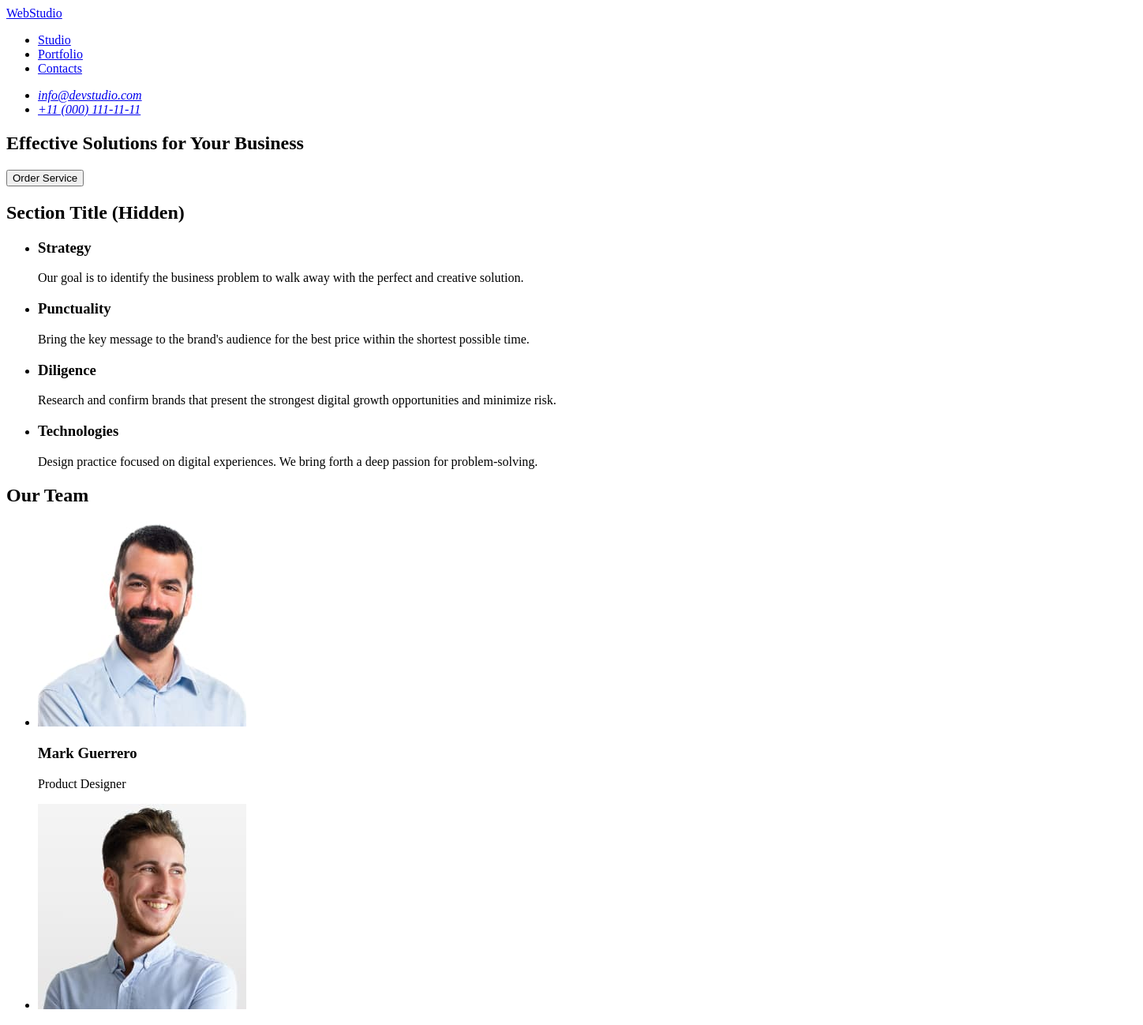
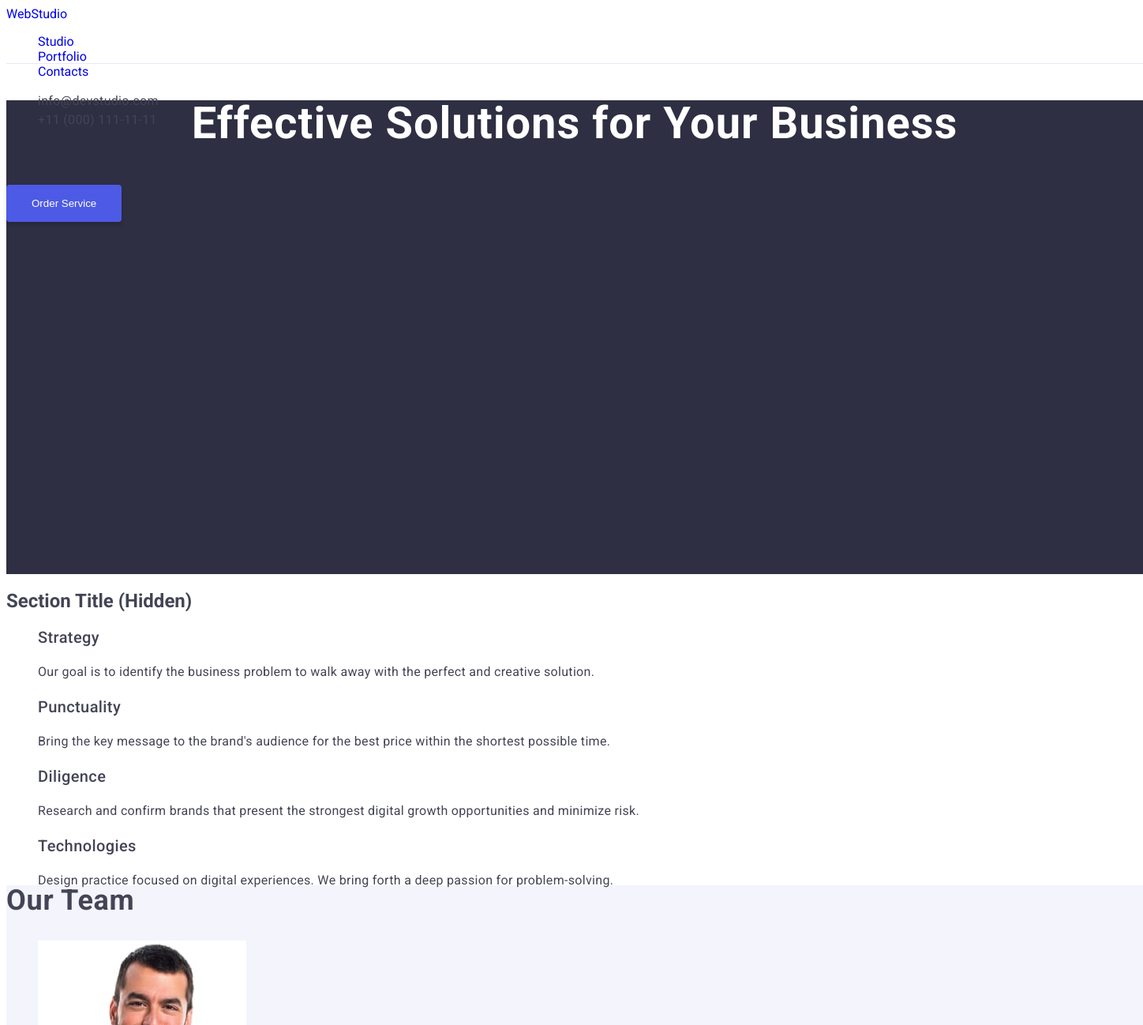
Before and after one commit to Liubov2909/goit-homework-02, a plain HTML site: page index.html in a window 1280 px wide. Shown: the top 1298 px of the page at 79% size, 1448 px wide, since content can reach past the window. Drawn offline with Linux system fonts and the light colour scheme.

Commit message:
css first option

```diff
--- a/css/styles.css
+++ b/css/styles.css
@@ -0,0 +1,167 @@
+body {
+  font-family: Roboto, sans-serif;
+  color: #434455;
+  background-color: #FFFFFF;
+  }
+a {
+    text-decoration: none;
+  }
+li {
+    list-style: none;
+  }
+.page-header {
+  width: 1440px;
+  height: 72px;
+  border-bottom: 1px solid var(--cornflower, #E7E9FC);
+  background-color: #FFF;
+ }
+
+.page-nav .link {
+  font-size: 16px;
+  font-style: normal;
+  font-weight: 400;
+  line-height: 1.5;
+  letter-spacing: 0.32px;
+  color: var(--slate, #434455);
+ }
+.page-nav .link:hover {
+  font-size: 16px;
+    font-style: normal;
+    font-weight: 400;
+    line-height: 1.5;
+    letter-spacing: 0.32px;
+    color: var(--ocean, #404BBF);
+ }
+
+.section-big {
+    width: 1440px;
+    height: 600px;
+    flex-shrink: 0;
+    background-color: #2E2F42;
+
+ }
+.page-title {
+  color: var(--white, #FFF);
+  text-align: center;
+  font-size: 56px;
+  font-style: normal;
+  font-weight: 700;
+  line-height: 1.07;
+  letter-spacing: 0.017857em;
+
+}
+.my-button {
+  display: inline-flex;
+  align-items: flex-start;
+  gap: 10px;
+  background-color: #4D5AE5;
+  color: #fff;
+  padding: 16px 32px;
+  border: none;
+  border-radius: 4px;
+  box-shadow: 0px 4px 4px 0px rgba(0, 0, 0, 0.15);
+  cursor: pointer;
+}
+.section-control {
+  width: 1440px;
+  height: 344px;
+  background-color: #FFF;
+}
+
+.control-title {
+    font-size: 20px;
+    font-style: normal;
+    font-weight: 500;
+    line-height: 24px; /* 120% */
+
+    letter-spacing: 0.4px;
+ }
+
+.control-text {
+  font-size: 16px;
+  font-style: normal;
+  font-weight: 400;
+  line-height: 24px;/* 150% */
+  letter-spacing: 0.32px;
+ }
+
+.section-team {
+  width: 1440px;
+  height: 3300px;
+  flex-shrink: 0;
+  background-color: var(--cloud, #F4F4FD);
+ }
+
+.team-title {
+  font-size: 36px;
+  font-weight: 700;
+  line-height: 1.11;
+  letter-spacing: 0.02em;
+  text-transform: capitalize;
+}
+
+.team-name {
+  font-size: 20px;
+  font-style: normal;
+  font-weight: 500;
+  line-height: 24px;
+    /* 120% */
+  letter-spacing: 0.4px;
+  color: var(--navyblue, #2E2F42);
+  text-align: center;
+}
+
+.team-text {
+  font-size: 16px;
+  font-style: normal;
+  font-weight: 400;
+  line-height: 24px;/* 150% */
+  letter-spacing: 0.32px;
+  color: var(--slate, #434455);
+  text-align: center;
+}
+
+.section-portfolio {
+  width: 1440px;
+  height: 3300px;
+  background-color: #FFF;
+}
+
+.portfolio-title {
+ font-size: 36px;
+  font-style: normal;
+  font-weight: 700;
+  line-height: 40px;
+  /* 111.111% */
+  letter-spacing: 0.72px;
+  text-transform: capitalize;
+  color: var(--navyblue, #2E2F42);
+  text-align: center;
+}
+
+.portfolio-project {
+  font-size: 20px;
+  font-style: normal;
+  font-weight: 500;
+  line-height: 24px;
+  /* 120% */
+  letter-spacing: 0.4px;
+  color: var(--navyblue, #2E2F42)
+}
+
+.portfolio-text {
+  font-size: 16px;
+  font-style: normal;
+  font-weight: 400;
+  line-height: 24px;
+  /* 150% */
+  letter-spacing: 0.32px;
+  color: var(--slate, #434455);
+}
+
+.footer {
+  width: 1440px;
+  height: 312px;
+  flex-shrink: 0;
+  background-color: var(--navyblue, #2E2F42);
+}
--- a/index.html
+++ b/index.html
@@ -4,12 +4,14 @@
     <meta charset="UTF-8">
     <meta name="viewport" content="width=device-width, initial-scale=1.0">
     <title>Document</title>
+    <link rel="stylesheet" href="./css/styles.css">
+    <link href="https://fonts.googleapis.com/css2?family=Raleway:wght@700&family=Roboto:wght@400;500;700&display=swap" rel="stylesheet">
+
 </head>
 <body>
-  <header>
+  <header class="page-header">
     <nav>
     <a href="./index.html">WebStudio</a>
-
       <ul>
         <li><a href="/studio">Studio</a></li>
         <li><a href="/portfolio">Portfolio</a></li>
@@ -17,107 +19,107 @@
       </ul>
       </nav>
       <address>
-        <ul>
-          <li><a href="mailto:info@devstudio.com">info@devstudio.com</a></li>
-          <li><a href="tel:+110001111111">+11 (000) 111-11-11</a></li>
+        <ul class="page-nav">
+          <li><a href="mailto:info@devstudio.com" class="link">info@devstudio.com</a></li>
+          <li><a href="tel:+110001111111" class="link">+11 (000) 111-11-11</a></li>
         </ul>
       </address>
   </header>
     <main>
 
-      <section>
-        <h1>Effective Solutions for Your Business</h1>
-        <button type="button">Order Service</button>
+      <section class="section-big">
+        <h1 class="page-title">Effective Solutions for Your Business</h1>
+        <button type="button" class="my-button">Order Service</button>
       </section>
 
-    <section>
+    <section class="section-control">
       <h2>Section Title (Hidden)</h2>
       <!-- Цей заголовок прихований на макеті, але потрібен для читалок та пошукових систем -->
       <ul>
         <li>
-          <h3>Strategy</h3>
-          <p>Our goal is to identify the business problem to walk away with the perfect and creative solution.</p>
+          <h3 class="control-title">Strategy</h3>
+          <p class="control-text">Our goal is to identify the business problem to walk away with the perfect and creative solution.</p>
         </li>
         <li>
-          <h3>Punctuality</h3>
-          <p>Bring the key message to the brand's audience for the best price within the shortest possible time.</p>
+          <h3 class="control-title">Punctuality</h3>
+          <p class="control-text">Bring the key message to the brand's audience for the best price within the shortest possible time.</p>
         </li>
         <li>
-          <h3>Diligence</h3>
-          <p>Research and confirm brands that present the strongest digital growth opportunities and minimize risk.</p>
+          <h3 class="control-title">Diligence</h3>
+          <p class="control-text">Research and confirm brands that present the strongest digital growth opportunities and minimize risk.</p>
         </li>
         <li>
-          <h3>Technologies</h3>
-          <p>Design practice focused on digital experiences. We bring forth a deep passion for problem-solving.</p>
+          <h3 class="control-title">Technologies</h3>
+          <p class="control-text" >Design practice focused on digital experiences. We bring forth a deep passion for problem-solving.</p>
         </li>
       </ul>
     </section>
 
-        <section>
-          <h2>Our Team</h2>
+        <section class="section-team">
+          <h2 class="team-title">Our Team</h2>
           <ul>
             <li>
               <img src="./images/1.jpg" width="264" height="260" alt="Product Designer Mark Guerrero">
-              <h3>Mark Guerrero</h3>
-              <p>Product Designer</p>
+              <h3 class="team-name">Mark Guerrero</h3>
+              <p class="team-text">Product Designer</p>
             </li>
             <li>
               <img src="./images/2.jpg" width="264" height="260" alt="Frontend Developer Tom Ford">
-              <h3>Tom Ford</h3>
-              <p>Frontend Developer</p>
+              <h3 class="team-name">Tom Ford</h3>
+              <p class="team-text">Frontend Developer</p>
             </li>
             <li>
               <img src="./images/3.jpg" width="264" height="260" alt="Marketing Camila Garcia">
-              <h3>Camila Garcia</h3>
-              <p>Marketing</p>
+              <h3 class="team-name">Camila Garcia</h3>
+              <p class="team-text">Marketing</p>
             </li>
             <li>
               <img src="./images/4.jpg" width="264" height="260" alt="UI Designer Daniel Wilson">
-              <h3>Daniel Wilson</h3>
-              <p>UI Designer</p>
+              <h3 class="team-name">Daniel Wilson</h3>
+              <p class="team-text" >UI Designer</p>
             </li>
           </ul>
         </section>
 
-        <section>
-          <h2>Our Portfolio</h2>
+        <section class="section-portfolio">
+          <h2 class="portfolio-title">Our Portfolio</h2>
           <ul>
             <li>
               <img src="./images/5.jpg" width="360" height="300" alt="App Banking App">
-              <h3>Banking App</h3>
-              <p>App</p>
+              <h3 class="portfolio-project">Banking App</h3>
+              <p class="portfolio-text">App</p>
             </li>
             <li>
               <img src="./images/6.jpg" width="360" height="300" alt="Marketing Cashless Payment">
-              <h3>Cashless Payment</h3>
-              <p>Marketing</p>
+              <h3 class="portfolio-project">Cashless Payment</h3>
+              <p class="portfolio-text">Marketing</p>
             </li>
             <li>
               <img src="./images/7.jpg" width="360" height="300" alt="App Meditation App">
-              <h3>Meditation App</h3>
-              <p>App</p>
+              <h3 class="portfolio-project">Meditation App</h3>
+              <p class="portfolio-text">App</p>
             </li>
             <li>
               <img src="./images/8.jpg" width="360" height="300" alt="Marketing Taxi Service">
-              <h3>Taxi Service</h3>
-              <p>Marketing</p>
+              <h3 class="portfolio-project">Taxi Service</h3>
+              <p class="portfolio-text">Marketing</p>
             </li>
             <li>
               <img src="./images/9.jpg" width="360" height="300" alt="Design Screen Illustrations">
-              <h3>Screen Illustrations</h3>
-              <p>Design</p>
+              <h3 class="portfolio-project">Screen Illustrations</h3>
+              <p class="portfolio-text">Design</p>
             </li>
             <li>
               <img src="./images/10.jpg" width="360" height="300" alt="Marketing Online Courses">
-              <h3>Online Courses</h3>
-              <p>Marketing</p>
+              <h3 class="portfolio-project">Online Courses</h3>
+              <p class="portfolio-text" >Marketing</p>
             </li>
           </ul>
         </section>
 
    </main>
 
-  <footer>
+  <footer class="footer">
     <a href="./index.html">WebStudio</a>
     <p>Increase the flow of customers and
       sales for your business with digital
```
